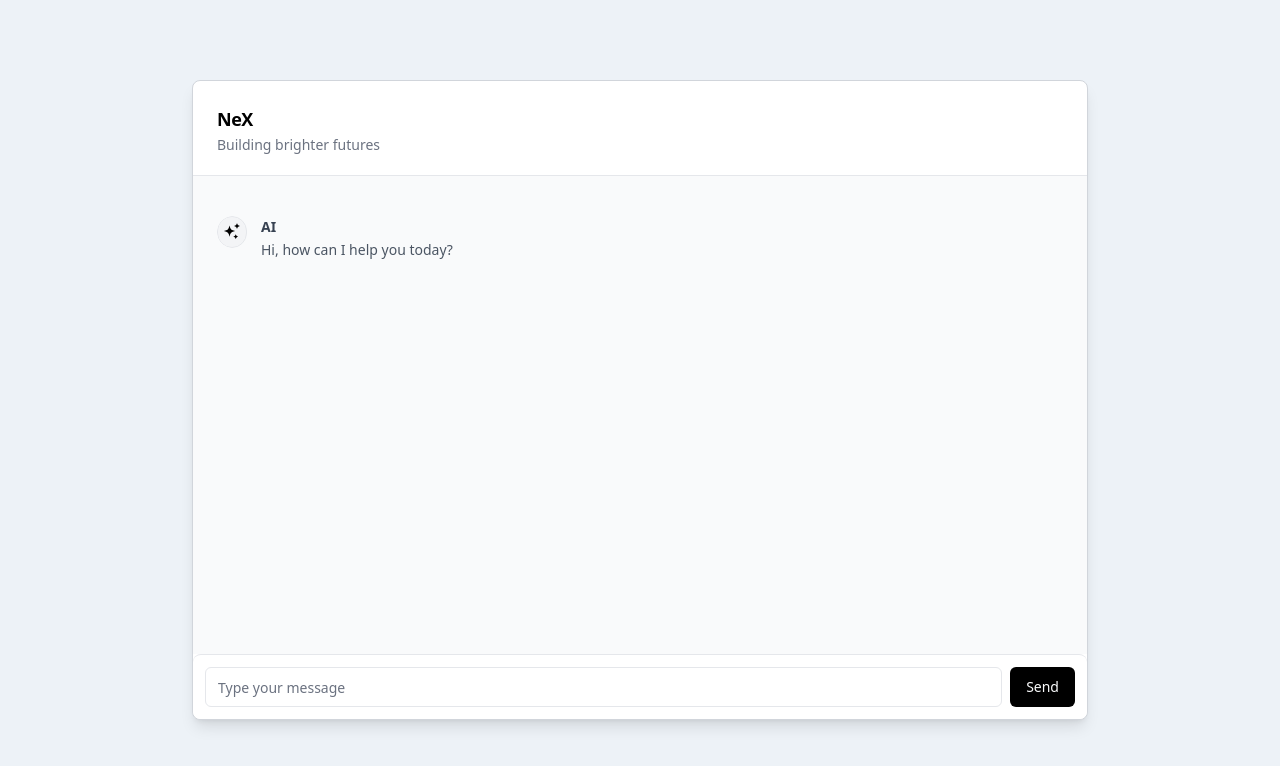
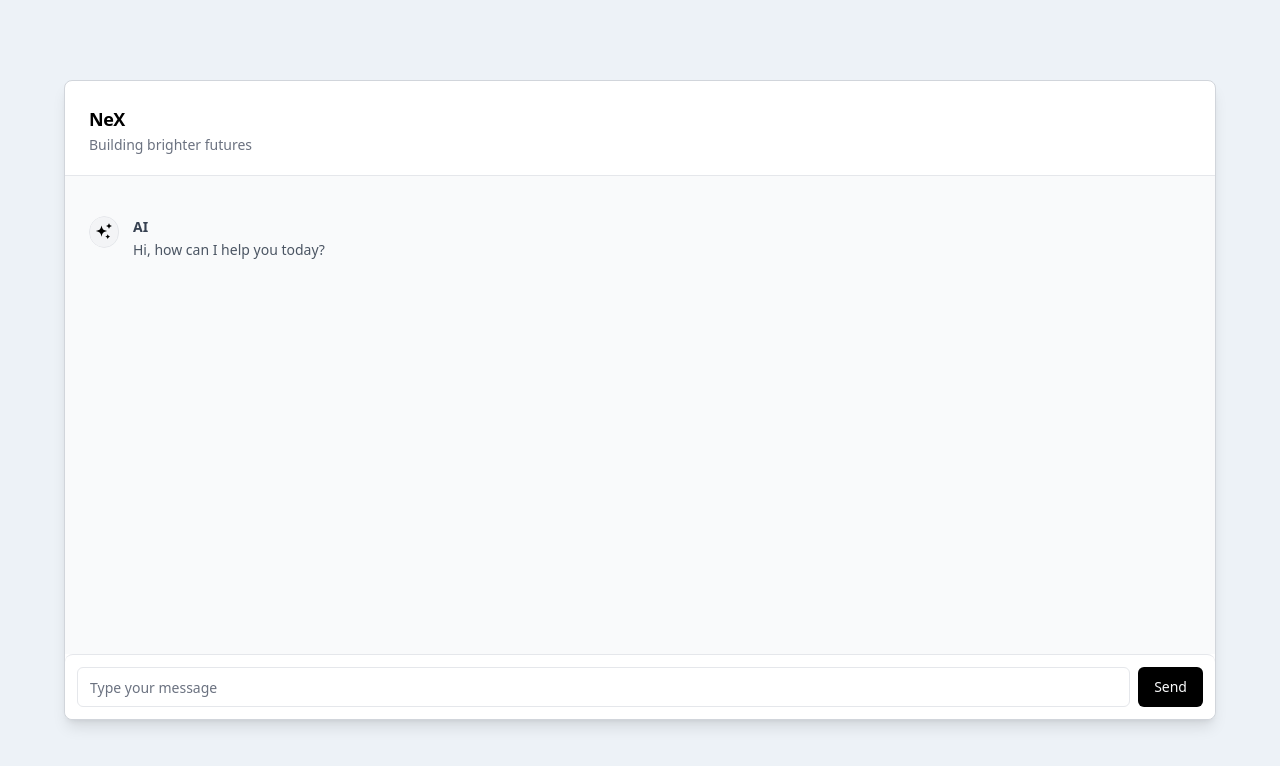
Before and after one commit to NimsaraPeiris/AI-Chat-Bot, a website: page index.html in a window 1280 px wide. Drawn offline with nearby package versions, Linux system fonts and the light colour scheme.

Commit message:
wider look

```diff
--- a/index.html
+++ b/index.html
@@ -23,7 +23,7 @@
     <body class="h-screen flex items-center justify-center" style="background: #edf2f7;">
 
         <!-- Chatbot Container -->
-        <div class="bg-white w-full max-w-4xl h-[80vh] rounded-lg shadow-lg border border-gray-300 flex flex-col">
+        <div class="bg-white w-full max-w-6xl h-[80vh] rounded-lg shadow-lg border border-gray-300 flex flex-col">
             <!-- Header Section -->
             <div class="flex flex-col space-y-1.5 p-6 border-b">
                 <h2 class="font-semibold text-lg tracking-tight">NeX</h2>
```
